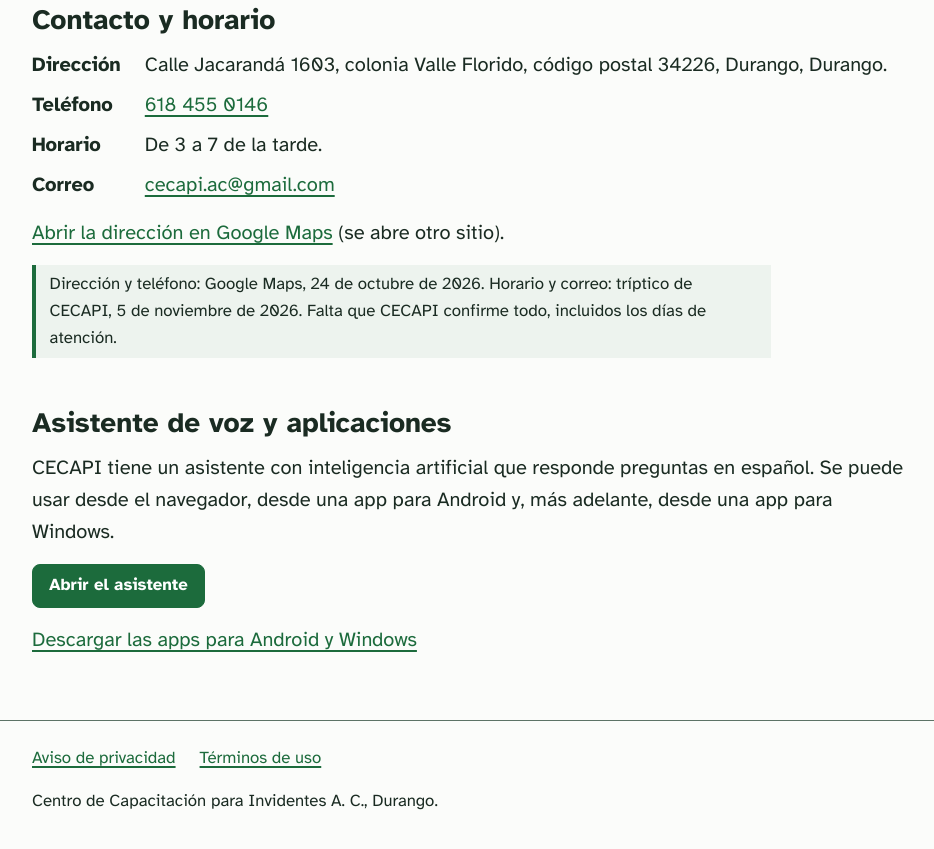
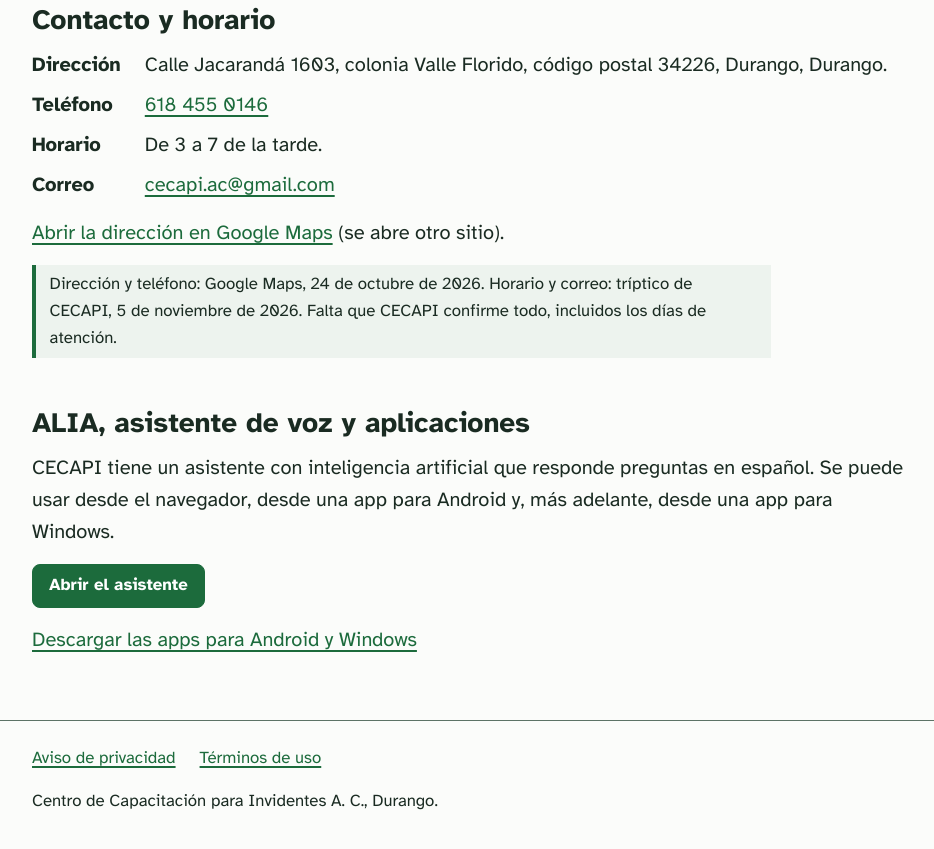
Before and after one commit to FernandezQuintanaJose/PaginaCECAPI, a website: page index.html in a window 1280 px wide. Shown: the part 5100-5949 px from the top of the page, without its empty margins (128-1062 px from the left). Drawn offline with Linux system fonts and the light colour scheme.

Commit message:
Nombre ALIA en el asistente web y en el enlace de la pagina
Co-Authored-By: Claude Sonnet 5.5 <noreply@anthropic.com>

```diff
--- a/index.html
+++ b/index.html
@@ -225,7 +225,7 @@
       </section>
 
       <section id="asistente" aria-labelledby="titulo-asistente">
-        <h2 id="titulo-asistente">Asistente de voz y aplicaciones</h2>
+        <h2 id="titulo-asistente">ALIA, asistente de voz y aplicaciones</h2>
         <p>CECAPI tiene un asistente con inteligencia artificial que responde preguntas en español. Se puede usar desde el navegador, desde una app para Android y, más adelante, desde una app para Windows.</p>
         <p><a class="boton boton-principal" href="https://fernandezquintanajose.github.io/PaginaAsistenteCECAPI/">Abrir el asistente</a></p>
         <p><a href="https://fernandezquintanajose.github.io/PaginaAsistenteCECAPI/descargas.html">Descargar las apps para Android y Windows</a></p>
```
